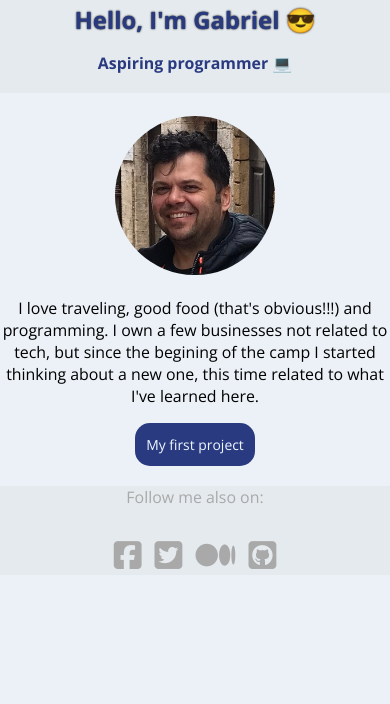
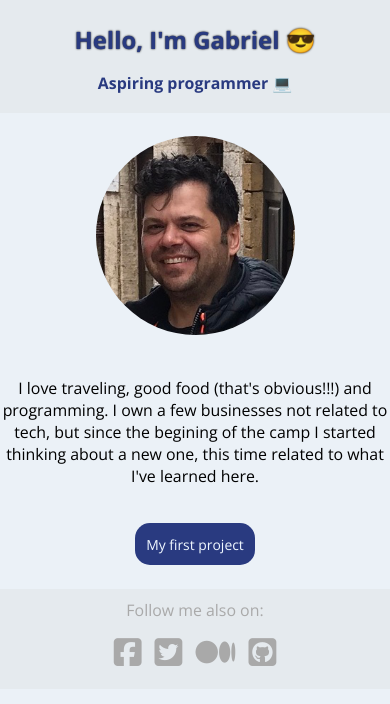
Before and after one commit to Gabbryel/profile, a plain HTML site: page index.html in a window 390 px wide. Drawn offline with nearby package versions, Linux system fonts and the light colour scheme.

Commit message:
update queries

```diff
--- a/index.html
+++ b/index.html
@@ -28,10 +28,10 @@
   <div class="footer">
     <p class="footer-text">Follow me also on: </p>
     <ul>
-      <li><a href="https://www.facebook.com/gabriel.ursache"><i class="fab fa-facebook-square"></i></a></li>
-      <li><a href="https://twitter.com/ursaqe"><i class="fab fa-twitter-square"></i></a></li>
-      <li><a href="https://medium.com/@ursache.backup"><i class="fab fa-medium"></i></a></li>
-      <li><a href="https://github.com/Gabbryel"><i class="fab fa-github-square"></i></a></li>
+      <li><a href="https://www.facebook.com/gabriel.ursache" target="_blank"><i class="fab fa-facebook-square"></i></a></li>
+      <li><a href="https://twitter.com/ursaqe" target="_blank"><i class="fab fa-twitter-square"></i></a></li>
+      <li><a href="https://medium.com/@ursache.backup" target="_blank"><i class="fab fa-medium"></i></a></li>
+      <li><a href="https://github.com/Gabbryel" target="_blank"><i class="fab fa-github-square"></i></a></li>
     </ul>
   </div>
   <script src="https://kit.fontawesome.com/902125adb8.js" crossorigin="anonymous"></script>
--- a/queries.css
+++ b/queries.css
@@ -2,10 +2,11 @@
   body {
     width: 100%;
   }
-  .first-div img {
-    width: 12 rem;
+  .image img {
+    width: 10rem;
   }
   .main-div {
     width: 100%;
+    padding: 1rem 0;
   }
 }
--- a/style.css
+++ b/style.css
@@ -18,6 +18,7 @@ body {
 }
 
 h1 {
+  padding-top: 1rem;
   font-size: 1.2rem;
   font-weight: 900;
   text-shadow: .1px .1px 2px black;
@@ -28,6 +29,7 @@ h2 {
 }
 
 .main-div {
+  padding: .3rem 0;
   width: 90%;
   margin: 0 auto;
 }
@@ -97,7 +99,8 @@ ul {
 }
 
 .footer {
-  margin-top: 1rem;
+  margin-top: 1.2rem;
+  padding-top: .5rem;
   text-align: center;
   background-color: rgb(229, 234, 238);
   height: 4.5rem;
@@ -113,6 +116,8 @@ ul {
 .footer-text {
   font-size: .8rem;
   color: darkgrey;
+  margin-block-start: 0;
+  margin-block-end: 0;
 }
 
 i {
```
